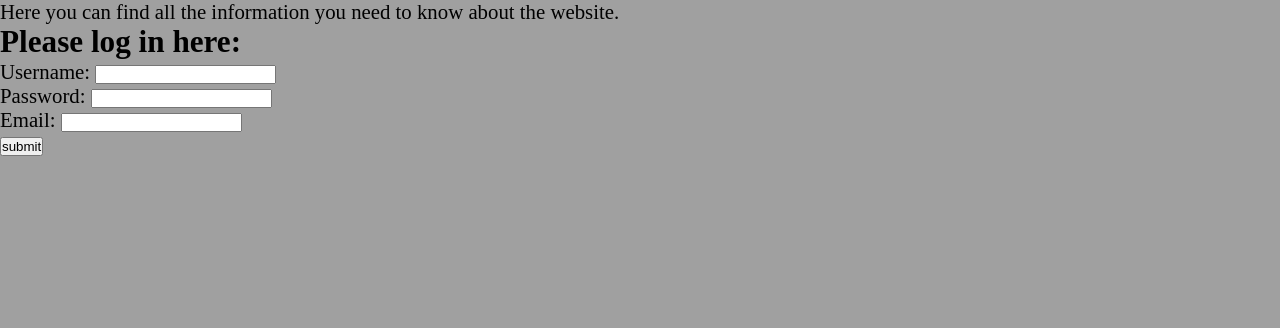
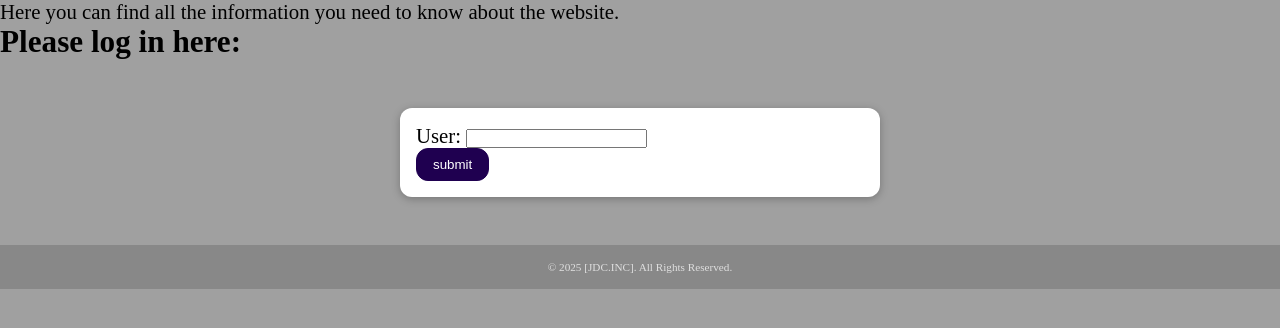
Before and after one commit to Telqu1n/Forms-in-django, a Django app: page / in a window 1280 px wide. Shown: the part 87-415 px from the top of the page. Run offline with Django 5.2, Linux system fonts and the light colour scheme; some web fonts are replaced.

Commit message:
Adding the form and impoting the css file

```diff
--- a/Noclue/forms.py
+++ b/Noclue/forms.py
@@ -1,6 +1,6 @@
 from django import forms
 
 class LogInForm(forms.Form):
-    username = forms.CharField(max_length=100, min_length=4)
+    username = forms.CharField(max_length=100, min_length=4, label='User')
     password = forms.CharField(min_length=8, widget=forms.PasswordInput)
     email = forms.EmailField(max_length=100)
--- a/Noclue/templates/Noclue/index.html
+++ b/Noclue/templates/Noclue/index.html
@@ -1,5 +1,9 @@
 {% extends 'base.html' %}
+{% load static %}
 
+{% block css_files %}
+  <link rel="stylesheet" href="{% static 'Noclue/styles.css' %}">
+{% endblock css_files %}
 
 {% block title %}
   V is gay
@@ -24,12 +28,23 @@
       <div class="formDiv">
         <form action="/" method="POST">
           {% csrf_token %}
-            {{ form }}
+
+          <div class = "userGroup">
+            {{ form.username.label_tag }}
+            {{ form.username }}
+            {{ form.username.errors}}
+          </div>
 
           <button>submit</button>
         </div>
       </form>
     </section>
   </main>
+
+  <footer>
+    <p>
+      © 2025 [JDC.INC]. All Rights Reserved.
+    </p>
+  </footer>
 </body>
 {% endblock content %}
--- a/templates/base.html
+++ b/templates/base.html
@@ -1,4 +1,5 @@
 {% load static %}
+
 <!DOCTYPE html>
 <html lang="en">
 <head>
```
